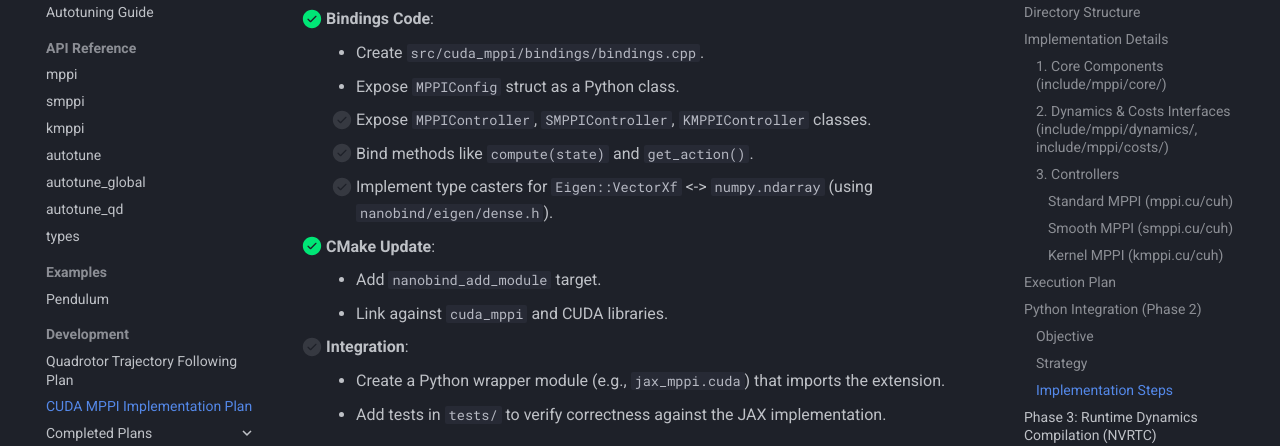
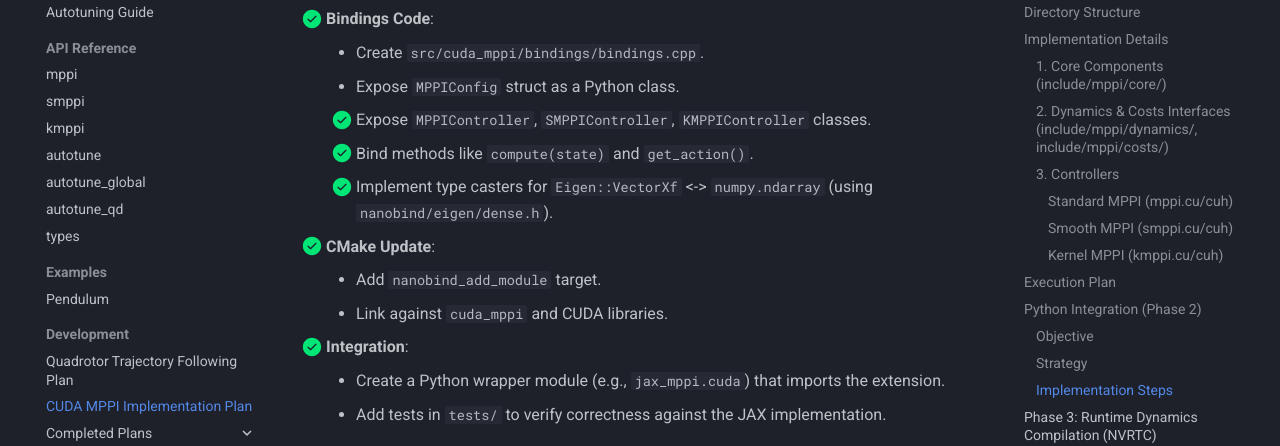
Before and after one commit to riccardo-enr/jax_mppi, an MkDocs documentation site: the page built from docs/plan/cuda_mppi_implementation.md, in a window 1280 px wide and 900 px high, scrolled down 3533 px. Shown: the part 150-596 px from the top of the window. Built offline with MkDocs 1.6.1 and Material for MkDocs 9.7.7, drawn with Linux system fonts in a browser that asks for light colours; comment, search, counter and statistics services are not loaded.

```diff
--- a/docs/plan/cuda_mppi_implementation.md
+++ b/docs/plan/cuda_mppi_implementation.md
@@ -111,13 +111,13 @@ Expose the C++ MPPI controllers to Python to allow direct usage from the `jax_mp
 2.  [x] **Bindings Code**:
     -   Create `src/cuda_mppi/bindings/bindings.cpp`.
     -   Expose `MPPIConfig` struct as a Python class.
-    -   [ ] Expose `MPPIController`, `SMPPIController`, `KMPPIController` classes.
-    -   [ ] Bind methods like `compute(state)` and `get_action()`.
-    -   [ ] Implement type casters for `Eigen::VectorXf` <-> `numpy.ndarray` (using `nanobind/eigen/dense.h`).
+    -   [x] Expose `MPPIController`, `SMPPIController`, `KMPPIController` classes.
+    -   [x] Bind methods like `compute(state)` and `get_action()`.
+    -   [x] Implement type casters for `Eigen::VectorXf` <-> `numpy.ndarray` (using `nanobind/eigen/dense.h`).
 3.  [x] **CMake Update**:
     -   Add `nanobind_add_module` target.
     -   Link against `cuda_mppi` and CUDA libraries.
-4.  [ ] **Integration**:
+4.  [x] **Integration**:
     -   Create a Python wrapper module (e.g., `jax_mppi.cuda`) that imports the extension.
     -   Add tests in `tests/` to verify correctness against the JAX implementation.
 
```
